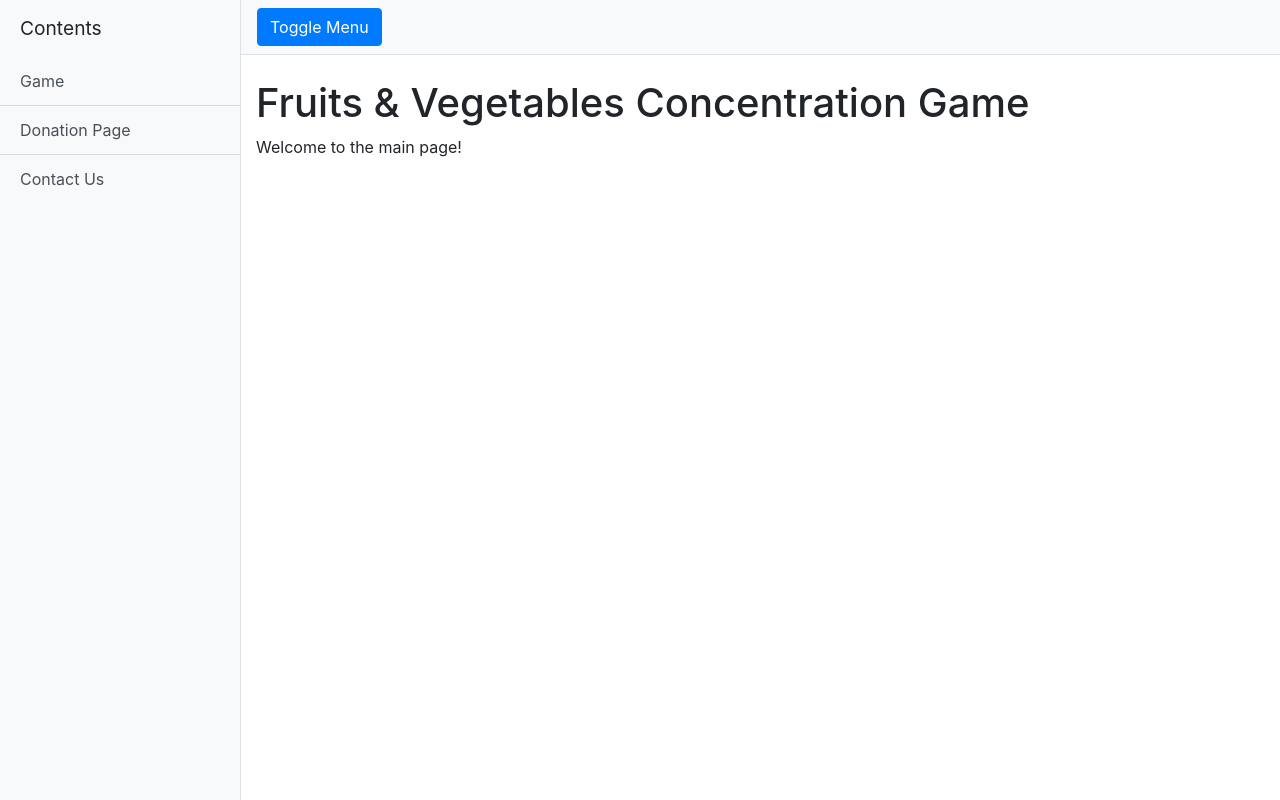
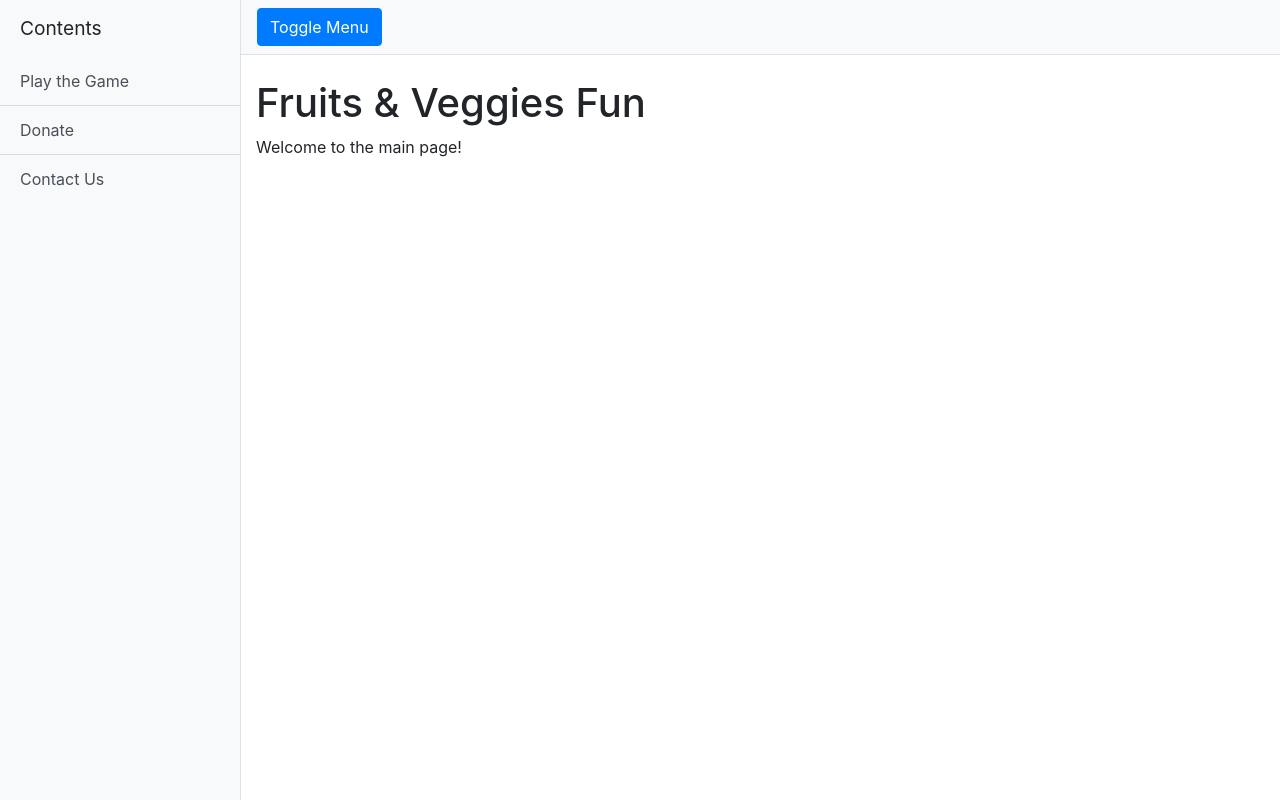
Before and after one commit to T-Visor/cosc412-group-project, a website: page website-contents/index.html in a window 1280 px wide. Drawn offline with Linux system fonts and the light colour scheme.

Commit message:
updated home page contents

```diff
--- a/website-contents/index.html
+++ b/website-contents/index.html
@@ -8,7 +8,7 @@
   <meta name="description" content="">
   <meta name="author" content="">
 
-  <title> Fruits & Vegetables Concentration Game </title>
+  <title> Fruits & Veggies Fun </title>
 
   <!-- Bootstrap core CSS -->
   <link href="vendor/bootstrap/css/bootstrap.min.css" rel="stylesheet">
@@ -26,8 +26,10 @@
     <div class="bg-light border-right" id="sidebar-wrapper">
       <div class="sidebar-heading">Contents</div>
       <div class="list-group list-group-flush">
-        <a href="game/Game.html" class="list-group-item list-group-item-action bg-light">Game</a>
-        <a href="donation.html" class="list-group-item list-group-item-action bg-light">Donation Page</a>
+        <a href="game/Game.html" class="list-group-item list-group-item-action
+          bg-light">Play the Game</a>
+        <a href="donation.html" class="list-group-item list-group-item-action
+          bg-light">Donate</a>
         <a href="contact-us.html" class="list-group-item list-group-item-action
           bg-light">Contact Us</a>
       </div>
@@ -42,7 +44,7 @@
       </nav>
 
       <div class="container-fluid">
-        <h1 class="mt-4">Fruits & Vegetables Concentration Game</h1>
+        <h1 class="mt-4">Fruits & Veggies Fun</h1>
         <p> Welcome to the main page! </p>
       </div>
     </div>
```
Also changed, not shown: website-contents/contact-us.html (+2 -2 lines), 2 other files.
